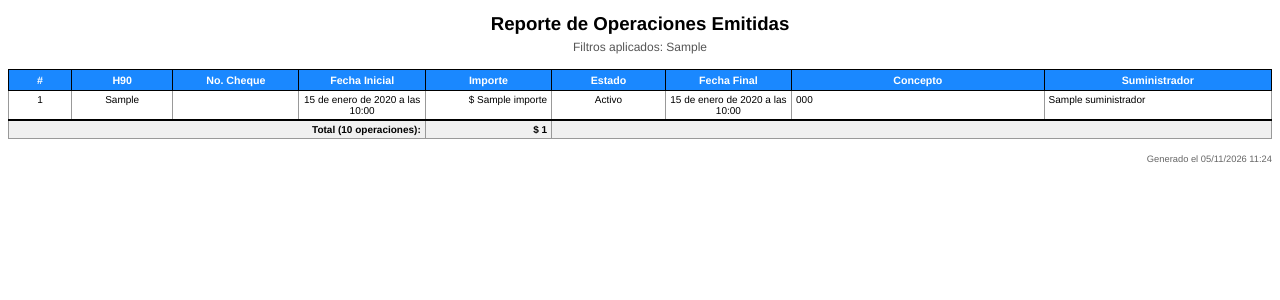
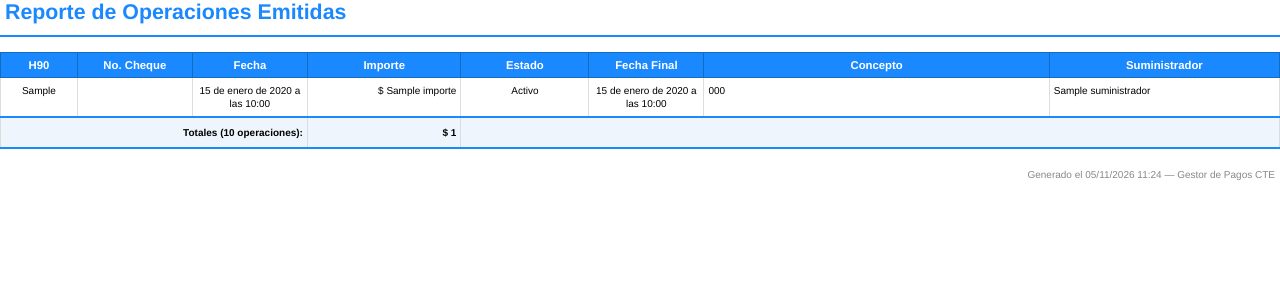
Before and after one commit to josecarlospr2002/Gestor-de-Pago-CTE, a Django app: template templates/admin/operaciones_pdf.html in a window 1280 px wide. Shown: the top 300 px of the page. Run offline with Django 4.2, Linux system fonts and the light colour scheme; the template is opened without the code that fills it: most values are stand-ins (such as "Sample title", 1, 10 or a date in 2020).

Commit message:
Rediseño la interfaz visual del PDF de Operaciones Emitidas

```diff
--- a/templates/admin/operaciones_pdf.html
+++ b/templates/admin/operaciones_pdf.html
@@ -3,90 +3,112 @@
 <html>
 <head>
     <meta charset="utf-8">
-    <title>Operaciones Emitidas</title>
+    <title>Reporte de Operaciones Emitidas</title>
     <style>
         @page {
-            size: letter landscape;
-            margin: 1cm;
+            size: letter portrait;
+            margin: 1.5cm 0.6cm;
         }
+
         body {
             font-family: "Helvetica", Arial, sans-serif;
             font-size: 8pt;
             color: #000;
+            margin: 0;
+            padding: 0;
         }
-        h1 {
-            text-align: center;
-            font-size: 14pt;
-            margin-bottom: 5px;
+
+        .header {
+            margin-bottom: 15px;
+            border-bottom: 2px solid #1a88ff;
+            padding-bottom: 10px;
+            padding-left: 5px;
         }
-        .subtitle {
-            text-align: center;
-            font-size: 9pt;
-            color: #555;
-            margin-bottom: 15px;
+
+        .header h1 {
+            font-size: 16pt;
+            color: #1a88ff;
+            margin: 0;
+            font-weight: bold;
         }
+
         table {
             width: 100%;
             border-collapse: collapse;
         }
+
         th {
             background-color: #1a88ff;
             color: white;
-            padding: 4px;
-            font-size: 8pt;
-            border: 1px solid #000;
+            padding: 6px 4px;
+            font-size: 8.5pt;
+            border: 1px solid #146cbf;
             text-align: center;
+            font-weight: bold;
         }
+
         td {
-            padding: 3px 4px;
-            border: 1px solid #999;
+            padding: 6px 4px;
+            border: 1px solid #ddd;
             font-size: 7.5pt;
             vertical-align: top;
+            line-height: 1.3;
+            background-color: #ffffff;
+            color: #000000;
         }
+
         .center { text-align: center; }
         .right { text-align: right; }
+
+        .col-h90 { width: 6%; }
+        .col-cheque { width: 9%; }
+        .col-fecha { width: 9%; }
+        .col-importe { width: 12%; }
+        .col-estado { width: 10%; }
+        .col-fechafin { width: 9%; }
+        .col-concepto { width: 27%; }
+        .col-suministrador { width: 18%; }
+
         .total-row td {
             font-weight: bold;
-            background-color: #f0f0f0;
-            border-top: 2px solid #000;
+            background-color: #eef5fc;
+            color: #000;
+            border-top: 2px solid #1a88ff;
+            border-bottom: 2px solid #1a88ff;
+            padding: 8px 4px;
         }
+
         .footer {
-            margin-top: 15px;
-            font-size: 7pt;
+            margin-top: 20px;
+            font-size: 7.5pt;
             text-align: right;
-            color: #666;
+            color: #888;
+            padding-right: 5px;
         }
     </style>
 </head>
 <body>
 
+    <div class="header">
         <h1>Reporte de Operaciones Emitidas</h1>
-<div class="subtitle">
-    {% if filtros_aplicados %}
-        Filtros aplicados: {{ filtros_aplicados }}
-    {% else %}
-        Sin filtros aplicados (todas las operaciones)
-    {% endif %}
     </div>
 
     <table>
         <thead>
             <tr>
-            <th style="width: 5%;">#</th>
-            <th style="width: 8%;">H90</th>
-            <th style="width: 10%;">No. Cheque</th>
-            <th style="width: 10%;">Fecha Inicial</th>
-            <th style="width: 10%;">Importe</th>
-            <th style="width: 9%;">Estado</th>
-            <th style="width: 10%;">Fecha Final</th>
-            <th style="width: 20%;">Concepto</th>
-            <th style="width: 18%;">Suministrador</th>
+                <th class="col-h90">H90</th>
+                <th class="col-cheque">No. Cheque</th>
+                <th class="col-fecha">Fecha</th>
+                <th class="col-importe">Importe</th>
+                <th class="col-estado">Estado</th>
+                <th class="col-fechafin">Fecha Final</th>
+                <th class="col-concepto">Concepto</th>
+                <th class="col-suministrador">Suministrador</th>
             </tr>
         </thead>
         <tbody>
             {% for op in operaciones %}
                 <tr>
-                <td class="center">{{ forloop.counter }}</td>
                     <td class="center">{{ op.h90 }}</td>
                     <td class="center">{{ op.no_cheque }}</td>
                     <td class="center">{{ op.fecha_inicial }}</td>
@@ -98,13 +120,13 @@
                 </tr>
             {% empty %}
                 <tr>
-                <td colspan="9" class="center">No hay operaciones para mostrar.</td>
+                    <td colspan="8" class="center" style="padding: 15px;">No hay operaciones para mostrar con los filtros seleccionados.</td>
                 </tr>
             {% endfor %}
         </tbody>
         <tfoot>
             <tr class="total-row">
-            <td colspan="4" class="right">Total ({{ cantidad }} operaciones):</td>
+                <td colspan="3" class="right">Totales ({{ cantidad }} operaciones):</td>
                 <td class="right">$ {{ total_importe }}</td>
                 <td colspan="4"></td>
             </tr>
@@ -112,7 +134,7 @@
     </table>
 
     <div class="footer">
-    Generado el {% now "d/m/Y H:i" %}
+        Generado el {% now "d/m/Y H:i" %} — Gestor de Pagos CTE
     </div>
 
 </body>
```
Lines whose indentation alone changed are shown as unchanged.
